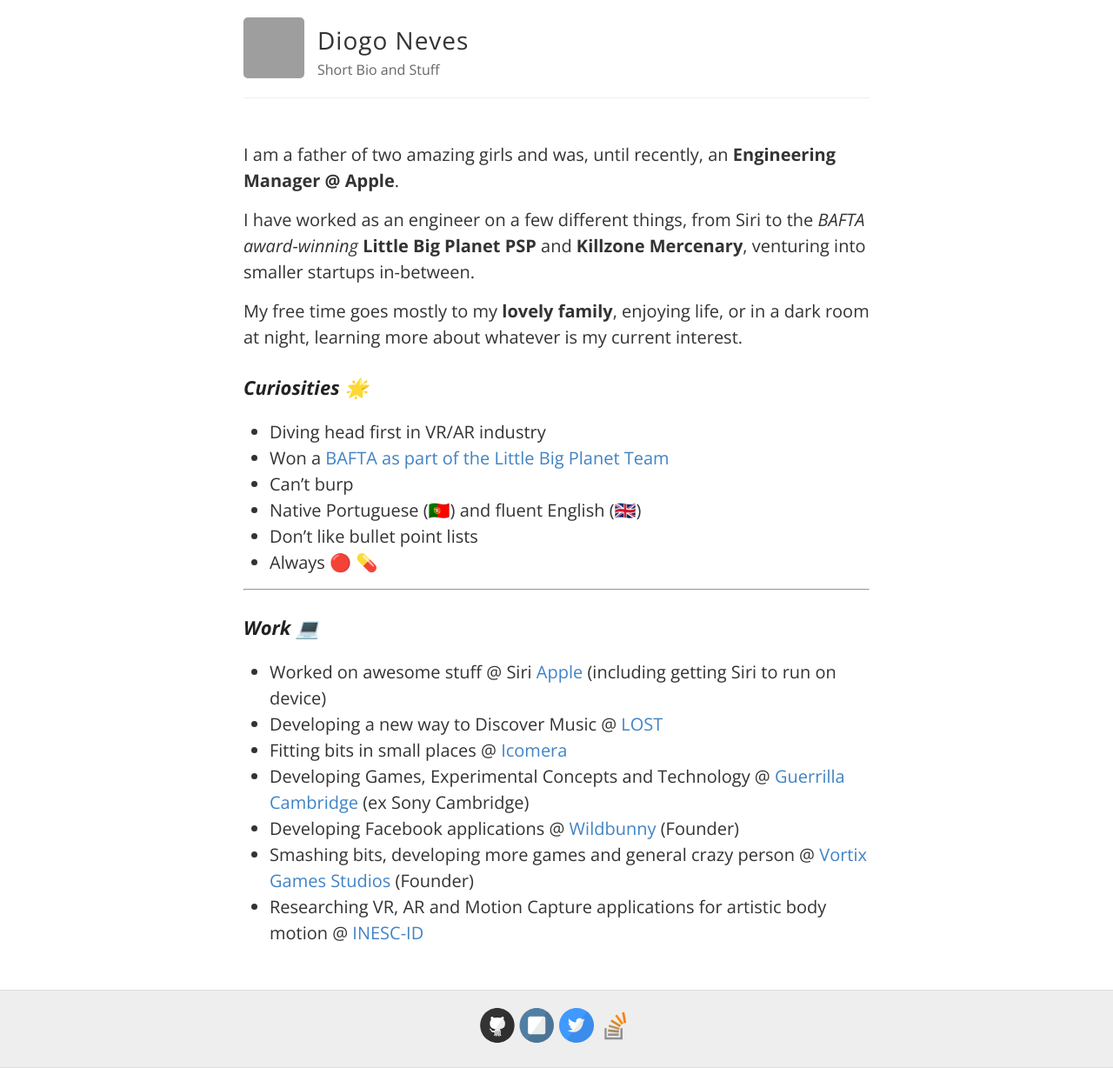
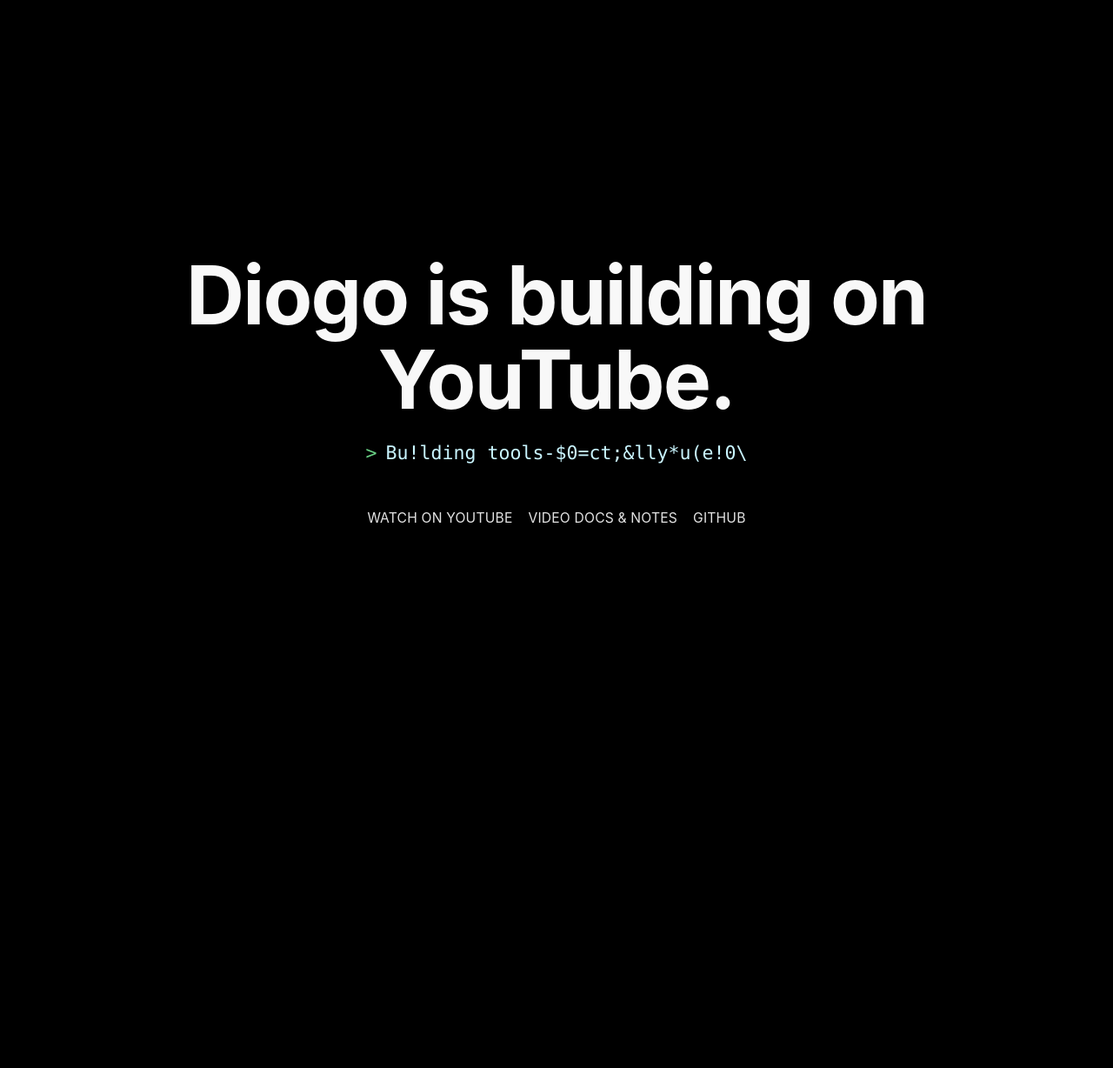
Before and after one commit to DiogoNeves/diogoneves.github.io, a Jekyll site: the page built from index.md, in a window 1280 px wide. Shown: the whole page at 87% size. Built offline with Jekyll 4.4.1, drawn with Linux system fonts in a browser that asks for light colours; after the commit the page ends 900 px from its top, so only the background shows below that; grey boxes are pictures that could not be loaded.

Commit message:
Create minimalist landing page

```diff
--- a/_layouts/default.html
+++ b/_layouts/default.html
@@ -1,52 +1,74 @@
 <!DOCTYPE html>
-<html>
+<html lang="en">
   <head>
     <meta charset="utf-8" />
-    <meta http-equiv='X-UA-Compatible' content='IE=edge'>
-    <meta name='viewport' content='width=device-width, initial-scale=1.0, maximum-scale=1.0'>
+    <meta http-equiv="X-UA-Compatible" content="IE=edge" />
+    <meta name="viewport" content="width=device-width, initial-scale=1.0" />
+    <title>{% if page.title %}{{ page.title }} · {% endif %}{{ site.title | default: site.name | default: "Diogo Neves" }}</title>
+    <meta name="description" content="{{ site.description | default: "Diogo is building on YouTube." }}" />
+    <link rel="stylesheet" href="{{ '/style.css' | relative_url }}" />
+  </head>
+  <body>
+    <main class="page" id="page-root">
+      {{ content }}
+    </main>
 
-    <title>{% if page.title %}{{ page.title }} – {% endif %}{{ site.name }} – {{ site.description }}</title>
+    <script>
+      document.addEventListener('DOMContentLoaded', () => {
+        // Update the rotating status lines here.
+        const MESSAGES = [
+          'Analysing YouTube experiments...',
+          'Building tools I actually use...',
+          'Logging every video. Iterating forever...',
+          'Decrypting growth patterns...',
+          'Simulating the next 100 uploads...'
+        ];
 
-    <meta name="author" content="{{ site.name }}" />
-    <meta name="description" content="{{ site.description }}">
+        const glitchTarget = document.getElementById('glitch-text');
+        if (!glitchTarget || !MESSAGES.length) return;
 
-    <!--[if lt IE 9]>
-      <script src="http://html5shiv.googlecode.com/svn/trunk/html5.js"></script>
-    <![endif]-->
+        const GLITCH_CHARACTERS = '!#$%&()*+,-./:;<=>?@[\\]^_{|}~█▓▒░01';
+        const GLITCH_DURATION = 650;
+        const GLITCH_STEP = 55;
+        const DISPLAY_INTERVAL = 3400;
+        let messageIndex = 0;
 
-    <link href='https://fonts.googleapis.com/css?family=Open+Sans:400,300,700,700italic,400italic&subset=latin,latin-ext' rel='stylesheet' type='text/css'>
-    <link rel="stylesheet" type="text/css" href="{{ site.baseurl }}/style.css" />
-    <link rel="alternate" type="application/rss+xml" title="{{ site.name }} - {{ site.description }}" href="{{ site.baseurl }}/feed.xml" />
+        const getRandomChar = () => GLITCH_CHARACTERS[Math.floor(Math.random() * GLITCH_CHARACTERS.length)];
 
-    <!-- Created with Jekyll Now - http://github.com/barryclark/jekyll-now -->
-  </head>
+        const scramble = (text, revealProgress) => {
+          const minLength = Math.max(text.length, 18);
+          return Array.from({ length: minLength }, (_, idx) => {
+            if (idx >= text.length) return getRandomChar();
+            const revealPoint = Math.max(0, Math.min(1, revealProgress - (idx / text.length) * 0.35));
+            const shouldReveal = Math.random() < revealPoint;
+            return shouldReveal ? text[idx] : getRandomChar();
+          }).join('');
+        };
 
-  <body>
-    <div class="wrapper-masthead">
-      <div class="container">
-        <header class="masthead clearfix">
-          <a href="{{ site.baseurl }}/" class="site-avatar"><img src="{{ site.avatar }}" /></a>
+        const glitchToMessage = (nextMessage) => {
+          let elapsed = 0;
+          const intervalId = setInterval(() => {
+            elapsed += GLITCH_STEP;
+            const progress = Math.min(1, elapsed / GLITCH_DURATION);
 
-          <div class="site-info">
-            <h1 class="site-name"><a href="{{ site.baseurl }}/">{{ site.name }}</a></h1>
-            <p class="site-description">{{ site.description }}</p>
-          </div>
-        </header>
-      </div>
-    </div>
+            if (progress >= 1) {
+              clearInterval(intervalId);
+              glitchTarget.textContent = nextMessage;
+              return;
+            }
 
-    <div id="main" role="main" class="container">
-      {{ content }}
-    </div>
+            glitchTarget.textContent = scramble(nextMessage, progress);
+          }, GLITCH_STEP);
+        };
 
-    <div class="wrapper-footer">
-      <div class="container">
-        <footer class="footer">
-          {% include svg-icons.html %}
-        </footer>
-      </div>
-    </div>
+        const showNextMessage = () => {
+          glitchToMessage(MESSAGES[messageIndex]);
+          messageIndex = (messageIndex + 1) % MESSAGES.length;
+        };
 
-    {% include analytics.html %}
+        showNextMessage();
+        setInterval(showNextMessage, GLITCH_DURATION + DISPLAY_INTERVAL);
+      });
+    </script>
   </body>
 </html>
--- a/index.md
+++ b/index.md
@@ -1,39 +1,19 @@
 ---
-layout: page
+layout: default
+title: Home
 ---
 
-I am a father of two amazing girls and was, until recently, an **Engineering Manager @ Apple**.
+<section class="hero">
+  <!-- Update the hero sentence below. -->
+  <h1 class="hero__title">Diogo is building on YouTube.</h1>
+  <p class="glitch-line" aria-live="polite" aria-label="Rotating build log">
+    <span class="prompt">&gt;</span>
+    <span id="glitch-text"></span>
+  </p>
+</section>
 
-I have worked as an engineer on a few different things, from Siri to the
-_BAFTA award-winning_ **Little Big Planet PSP** and **Killzone Mercenary**,
-venturing into smaller startups in-between.
-
-My free time goes mostly to my **lovely family**, enjoying life, or in a dark room at night,
-learning more about whatever is my current interest.
-
-### Curiosities 🌟
-
-* Diving head first in VR/AR industry
-* Won a [BAFTA as part of the Little Big Planet Team](http://www.bafta.org/games/awards/2010-winners-nominees,2475,BA.html){:target="_blank"}
-* Can't burp
-* Native Portuguese (🇵🇹) and fluent English (🇬🇧)
-* Don't like bullet point lists
-* Always 🔴 💊
-
------
-
-### Work 💻
-
-* Worked on awesome stuff @ Siri [Apple](https://www.apple.com/){:target="_blank"} (including getting Siri to run on device)
-* Developing a new way to Discover Music @
-[LOST](http://lost.am/){:target="_blank"}
-* Fitting bits in small places @ [Icomera](http://www.icomera.com/){:target="_blank"}
-* Developing Games, Experimental Concepts and Technology @
-[Guerrilla Cambridge](http://www.worldwidestudios.net/cambridge){:target="_blank"}
-(ex Sony Cambridge)
-* Developing Facebook applications @ [Wildbunny](http://wildbunny.co.uk/){:target="_blank"}
-(Founder)
-* Smashing bits, developing more games and general crazy person
-@ [Vortix Games Studios](http://blog.vortixgames.com/){:target="_blank"} (Founder)
-* Researching VR, AR and Motion Capture applications for artistic body motion @
-[INESC-ID](http://www.inesc-id.pt/){:target="_blank"}
+<footer class="footer-links" aria-label="Primary links">
+  <a href="https://www.youtube.com/@DiogoSnows" rel="noopener">Watch on YouTube</a>
+  <a href="#docs" rel="noopener">Video docs &amp; notes</a> <!-- Replace #docs with the final Notion URL when ready. -->
+  <a href="https://github.com/diogoneves" rel="noopener">GitHub</a>
+</footer>
--- a/style.scss
+++ b/style.scss
@@ -1,300 +1,104 @@
 ---
 ---
 
-//
-// IMPORTS
-//
+:root {
+  color-scheme: dark;
+}
 
-@import "_reset";
-@import "_variables";
-// Syntax highlighting @import is at the bottom of this file
-
-/**************/
-/* BASE RULES */
-/**************/
-
-html {
-  font-size: 100%;
-  font-weight: 400;
+* {
+  box-sizing: border-box;
 }
 
 body {
-	background: $white;
-  font: 20px/1.5 $bodyFont;
-  color: $darkGray;
+  margin: 0;
+  min-height: 100vh;
+  background: #000;
+  color: #f6f6f6;
+  font-family: -apple-system, BlinkMacSystemFont, 'Segoe UI', system-ui, sans-serif;
+  display: flex;
+  justify-content: center;
+  align-items: center;
 }
 
-.container {
-  margin: 0 auto;
-  max-width: 740px;
-  padding: 0 10px;
+.page {
   width: 100%;
+  min-height: 100vh;
+  display: flex;
+  flex-direction: column;
+  align-items: center;
+  justify-content: center;
+  padding: 64px 28px;
+  text-align: center;
+  gap: 48px;
 }
 
-h1, h2, h3, h4, h5, h6 {
-  font-family: $headerFont;
-  color: $darkerGray;
+.hero {
+  max-width: 1100px;
+  display: grid;
+  gap: 18px;
+}
+
+.hero__title {
+  margin: 0;
+  font-size: clamp(2.8rem, 6vw + 1rem, 6.4rem);
   font-weight: 700;
+  line-height: 1.05;
+  letter-spacing: -0.02em;
+  color: #f8f8f8;
+}
 
-  line-height: 1.9;
-  margin: 1em 0 15px;
-  padding: 0;
+.glitch-line {
+  margin: 0;
+  font-family: 'SFMono-Regular', 'JetBrains Mono', 'Fira Code', 'Menlo', 'Consolas', monospace;
+  font-size: clamp(1rem, 2vw + 0.2rem, 1.35rem);
+  color: #c9f5ff;
+  display: inline-flex;
+  align-items: center;
+  justify-content: center;
+  gap: 10px;
+  min-height: 1.6em;
+  white-space: pre-wrap;
+}
 
-  @include mobile {
-    line-height: 1.4;
+.prompt {
+  color: #7cf59c;
+  opacity: 0.85;
+}
+
+.footer-links {
+  display: flex;
+  gap: 18px;
+  flex-wrap: wrap;
+  justify-content: center;
+  align-items: center;
+  font-size: 0.98rem;
+  letter-spacing: 0.01em;
+  text-transform: uppercase;
+}
+
+.footer-links a {
+  color: #f6f6f6;
+  text-decoration: none;
+  border-bottom: 1px solid transparent;
+  padding-bottom: 3px;
+  transition: border-color 160ms ease, opacity 160ms ease;
+  opacity: 0.92;
+}
+
+.footer-links a:hover,
+.footer-links a:focus-visible {
+  border-color: #f6f6f6;
+  opacity: 1;
+  outline: none;
+}
+
+@media (max-width: 640px) {
+  .page {
+    padding: 48px 22px;
+    gap: 40px;
+  }
+
+  .footer-links {
+    gap: 12px;
   }
 }
-
-h1 {
-  font-size: 34px;
-  a {
-    color: inherit;
-  }
-}
-
-h2 {
-  font-size: 26px;
-  font-style: italic;
-}
-
-h3 {
-  font-size: 22px;
-  font-style: italic;
-}
-
-h4 {
-  font-size: 20px;
-  font-style: italic;
-  color: $gray;
-}
-
-sub, sup, small {
-  font-size: smaller;
-}
-
-sup {
-  vertical-align: super;
-}
-
-sub {
-  vertical-align: sub;
-}
-
-p {
-  margin: 15px 0;
-}
-
-a {
-  color: $blue;
-  text-decoration: none;
-	cursor: pointer;
-  &:hover, &:active {
-    color: $blue;
-  }
-}
-
-ul, ol {
-  margin: 15px 0;
-  padding-left: 30px;
-}
-
-ul {
-  list-style-type: disc;
-}
-
-ol {
-  list-style-type: decimal;
-}
-
-ol ul, ul ol, ul ul, ol ol {
-  margin: 0;
-}
-
-ul ul, ol ul {
-  list-style-type: circle;
-}
-
-em, i {
-  font-style: italic;
-}
-
-strong, b {
-  font-weight: bold;
-}
-
-img {
-  max-width: 100%;
-}
-
-.date {
-  font-style: italic;
-  color: $gray;
-}
-
-// Specify the color of the selection
-::-moz-selection {
-  color: $black;
-  background: $lightGray;
-}
-::selection {
-  color: $black;
-  background: $lightGray;
-}
-
-// Nicolas Gallagher's micro clearfix hack
-// http://nicolasgallagher.com/micro-clearfix-hack/
-.clearfix:before,
-.clearfix:after {
-    content: " ";
-    display: table;
-}
-
-.clearfix:after {
-    clear: both;
-}
-
-/*********************/
-/* LAYOUT / SECTIONS */
-/*********************/
-
-//
-// .masthead
-//
-
-.wrapper-masthead {
-  margin-bottom: 50px;
-}
-
-.masthead {
-  padding: 20px 0;
-  border-bottom: 1px solid $lightGray;
-
-  @include mobile {
-    text-align: center;
-  }
-}
-
-.site-avatar {
-  float: left;
-  width: 70px;
-  height: 70px;
-  margin-right: 15px;
-
-  @include mobile {
-    float: none;
-    display: block;
-    margin: 0 auto;
-  }
-
-  img {
-    border-radius: 5px;
-  }
-}
-
-.site-info {
-  float: left;
-
-  @include mobile {
-    float: none;
-    display: block;
-    margin: 0 auto;
-  }
-}
-
-.site-name {
-  margin: 0;
-  color: $darkGray;
-  cursor: pointer;
-  font-family: $headerFont;
-  font-weight: 300;
-  font-size: 28px;
-  letter-spacing: 1px;
-}
-
-.site-description {
-  margin: -5px 0 0 0;
-  color: $gray;
-  font-size: 16px;
-
-  @include mobile {
-    margin: 3px 0;
-  }
-}
-
-nav {
-  float: right;
-  margin-top: 23px; // @TODO: Vertically middle align
-  font-family: $headerFont;
-  font-size: 18px;
-
-  @include mobile {
-    float: none;
-    margin-top: 9px;
-    display: block;
-    font-size: 16px;
-  }
-
-  a {
-    margin-left: 20px;
-    color: $darkGray;
-    text-align: right;
-    font-weight: 300;
-    letter-spacing: 1px;
-
-    @include mobile {
-      margin: 0 10px;
-      color: $blue;
-    }
-  }
-}
-
-//
-// .main
-//
-
-.posts > .post {
-  padding-bottom: 2em;
-  border-bottom: 1px solid $lightGray;
-}
-
-.posts > .post:last-child {
-  padding-bottom: 1em;
-  border-bottom: none;
-}
-
-.post {
-  blockquote {
-    margin: 1.8em .8em;
-    // border-left: 2px solid $gray;
-    padding: 0.1em 1em;
-    color: $gray;
-    font-size: 22px;
-    font-style: italic;
-    text-align: right;
-  }
-
-  .comments {
-    margin-top: 10px;
-  }
-
-  .read-more {
-    text-transform: uppercase;
-    font-size: 15px;
-  }
-}
-
-.wrapper-footer {
-  margin-top: 50px;
-  border-top: 1px solid #ddd;
-  border-bottom: 1px solid #ddd;
-  background-color: $lightGray;
-}
-
-footer {
-  padding: 20px 0;
-  text-align: center;
-}
-
-// Settled on moving the import of syntax highlighting to the bottom of the CSS
-// ... Otherwise it really bloats up the top of the CSS file and makes it difficult to find the start
-@import "_highlights";
```
